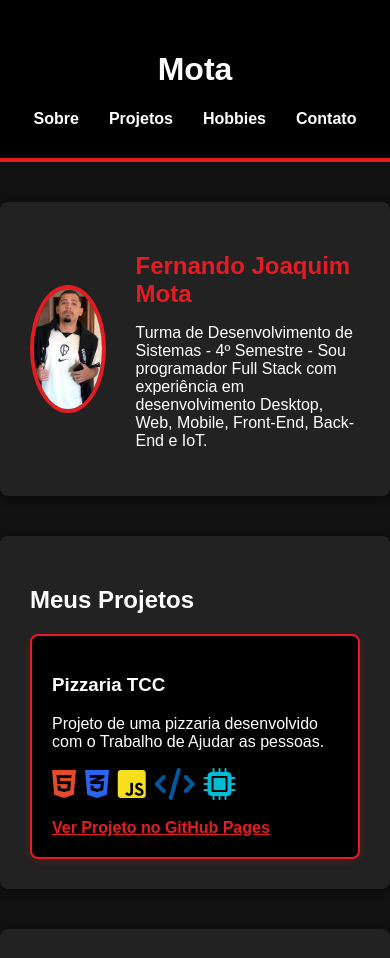
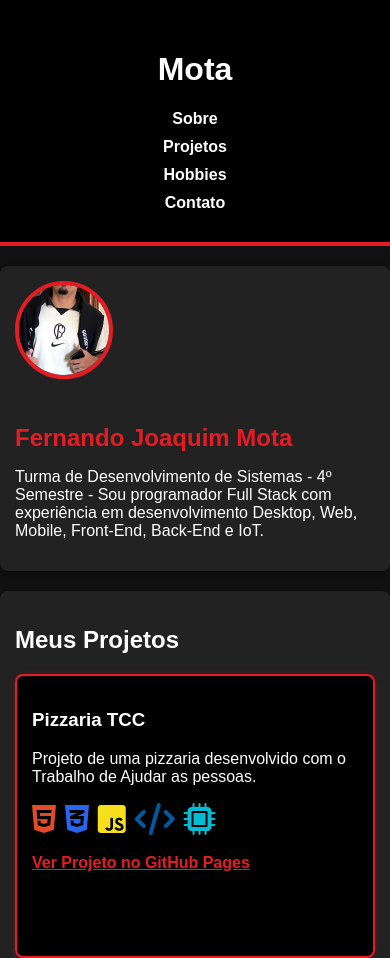
Before and after one commit to nandinho019/Portifolio, a plain HTML site: page index.html in a window 390 px wide. Shown: the top 958 px of the page. Drawn offline with Linux system fonts and the light colour scheme.

Commit message:
atualizando

```diff
--- a/styles.css
+++ b/styles.css
@@ -156,3 +156,44 @@ footer {
     border-top: 4px solid #e51c23;
     margin-top: 40px;
 }
+
+/* Responsividade para telas menores */
+@media (max-width: 700px) {
+    .container {
+        padding: 15px;
+        margin: 20px auto;
+    }
+
+    .sobre-mim {
+        flex-direction: column;
+        align-items: flex-start;
+        gap: 15px;
+    }
+
+    .foto-perfil {
+        width: 90px;
+        height: 90px;
+        margin-bottom: 10px;
+    }
+
+    .cards {
+        flex-direction: column;
+        gap: 15px;
+    }
+
+    .card {
+        padding: 15px;
+        font-size: 1em;
+    }
+
+    .hobbies {
+        flex-direction: column;
+        gap: 15px;
+    }
+
+    nav ul {
+        flex-direction: column;
+        gap: 10px;
+        margin-top: 10px;
+    }
+}
```
